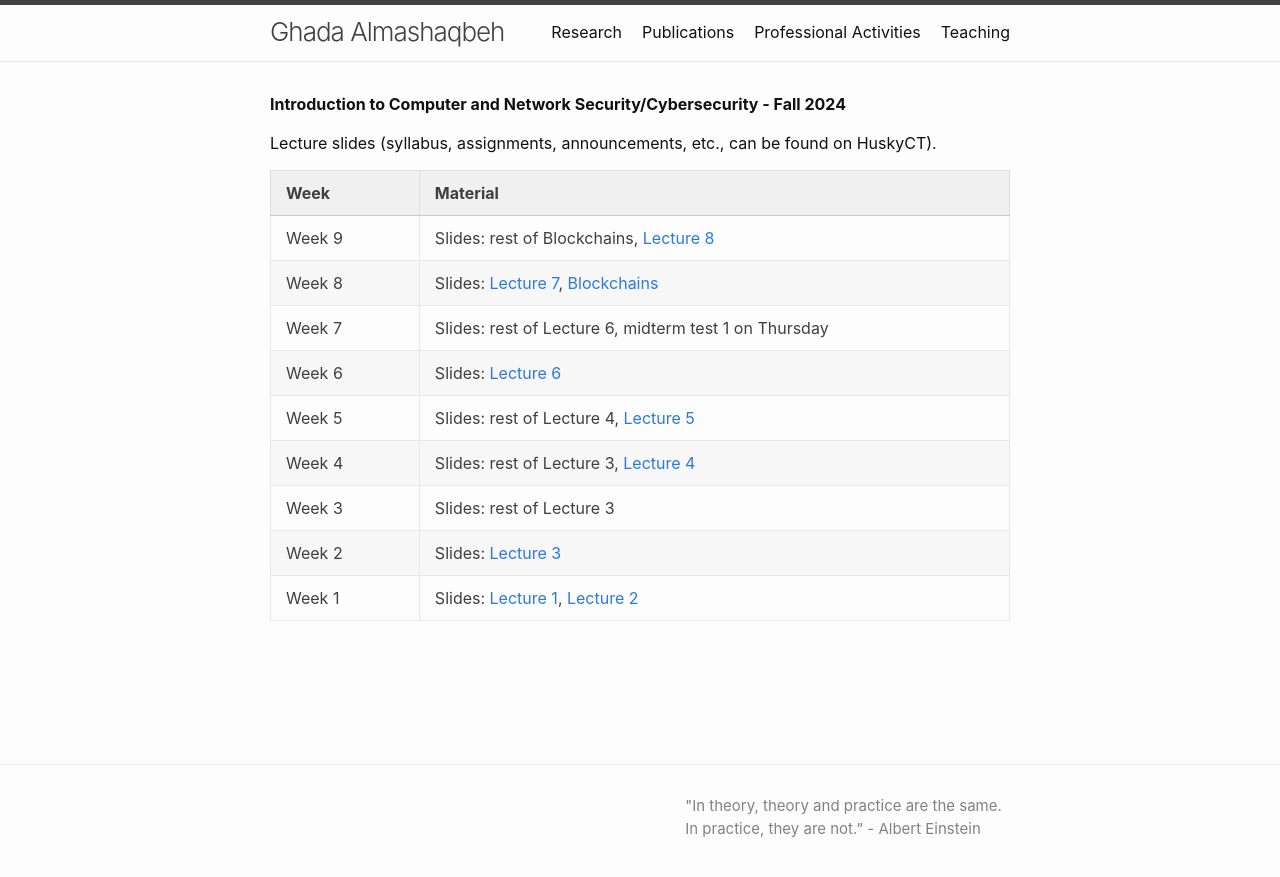
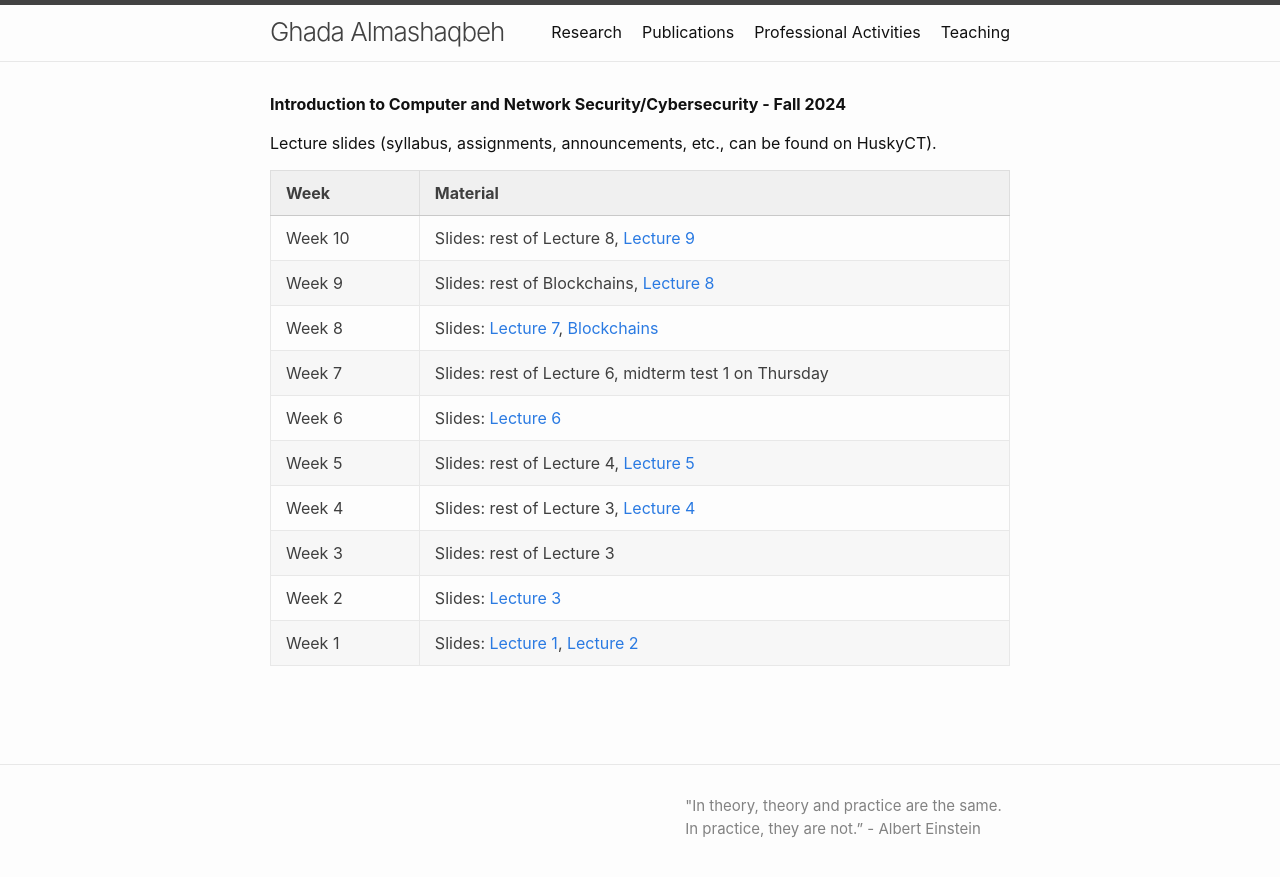
Before and after one commit to GhadaAlmashaqbeh/GhadaAlmashaqbeh.github.io, a Jekyll site: the page built from courses/cse3400-f2024/index.md, in a window 1280 px wide. Shown: the top 877 px of the page. Built offline with Jekyll 4.4.1, drawn with Linux system fonts in a browser that asks for light colours.

Commit message:
add lec 9

```diff
--- a/courses/cse3400-f2024/index.md
+++ b/courses/cse3400-f2024/index.md
@@ -8,6 +8,7 @@ Lecture slides (syllabus, assignments, announcements, etc., can be found on Husk
 
 | Week&emsp;&emsp;| Material           |
 |----------|--------------------|
+| Week 10 | Slides: rest of Lecture 8, [Lecture 9](./lecture9.pdf)|
 | Week 9 | Slides: rest of Blockchains, [Lecture 8](./lecture8.pdf)|
 | Week 8 | Slides: [Lecture 7](./lecture7.pdf), [Blockchains](./blockchains.pdf)|
 | Week 7 | Slides: rest of Lecture 6, midterm test 1 on Thursday|
```
Also changed, not shown: 2 other files.
